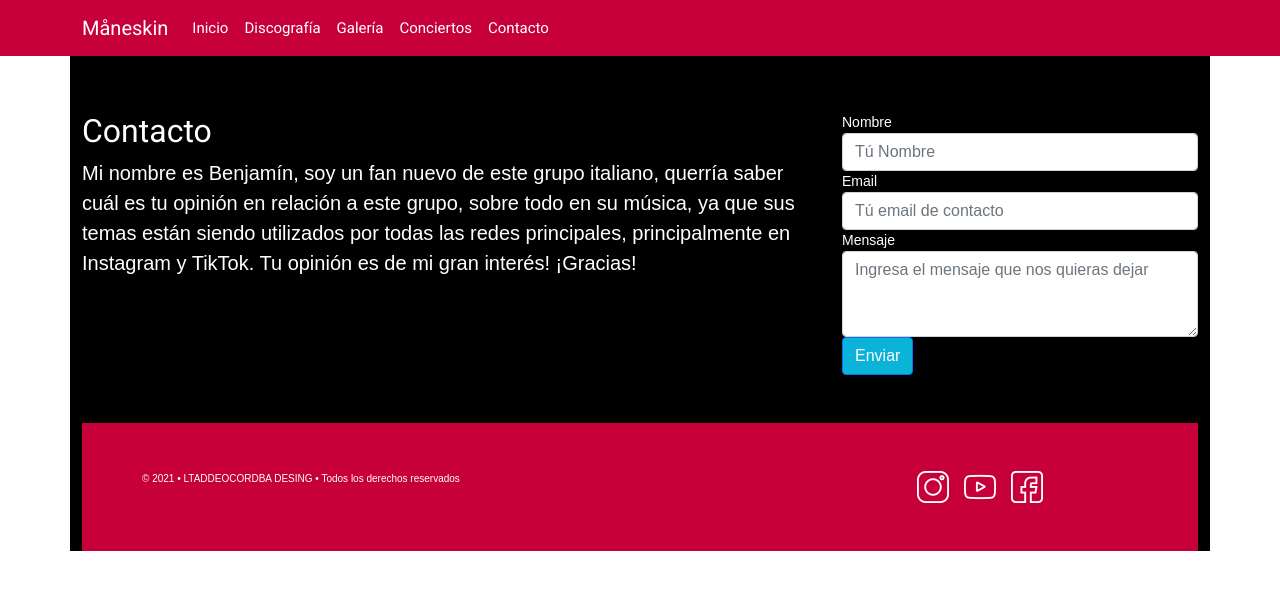
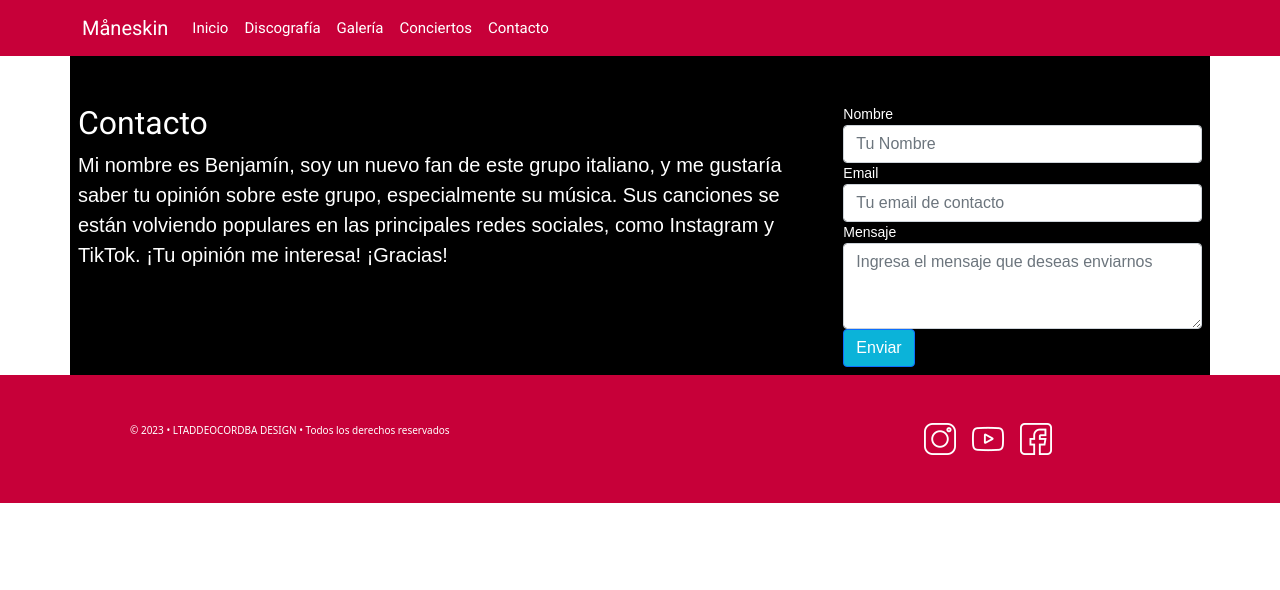
Before and after one commit to iosonobenjamin/maneskin_ltaddeoc, a plain HTML site: page contacto.html in a window 1280 px wide. Drawn offline with nearby package versions, Linux system fonts and the light colour scheme.

Commit message:
contacto.html

```diff
--- a/contacto.html
+++ b/contacto.html
@@ -1,14 +1,14 @@
 <!DOCTYPE html>
-<html lang="ES">
+<html lang="es">
 <head>
     <meta charset="UTF-8">
     <meta http-equiv="X-UA-Compatible" content="IE=edge">
     <meta name="viewport" content="width=device-width, initial-scale=1">
-    <meta name="author">
-    <meta name="keywords" content="Måneskin,maneskin,italia,eurovision,eurovision2021">
-    <title>Måneskin|Fan Page|Contacto</title>
+    <meta name="author" content="Tu Nombre o Autor"> <!-- Añade tu nombre o autor aquí -->
+    <meta name="keywords" content="Måneskin, maneskin, italia, eurovisión, eurovision2021">
+    <title>Måneskin | Fan Page | Contacto</title>
 
-    <!-- Style-->
+    <!-- Styles -->
     <link rel="icon" href="https://www.maneskin.it/wp-content/uploads/2021/02/cropped-favicon-maneskin-black-32x32.png" sizes="32x32">
     <link rel="icon" href="https://www.maneskin.it/wp-content/uploads/2021/02/cropped-favicon-maneskin-black-192x192.png" sizes="192x192">
     <link href="css/stylemaneskin.css" rel="stylesheet">
@@ -16,7 +16,7 @@
     <link href="https://fonts.googleapis.com/css2?family=Roboto&display=swap" rel="stylesheet">
 </head>
 <body>
-    <!-- NavegBar-->
+    <!-- Navegación -->
     <nav class="navbar navbar-expand-lg navbar-dark fixed-top navbar_style">
         <div class="container">
             <a class="navbar-brand" href="index.html">Måneskin</a>
@@ -25,9 +25,8 @@
             </button>
             <div class="collapse navbar-collapse" id="navbarResponsive">
                 <ul class="navbar-nav ml-auto navbar_style">
-                    <li class="nav-item active">
+                    <li class="nav-item">
                         <a class="nav-link" href="index.html">Inicio</a>
-                    </li>
                     </li>
                     <li class="nav-item">
                         <a class="nav-link" href="discografia.html">Discografía</a>
@@ -38,7 +37,7 @@
                     <li class="nav-item">
                         <a class="nav-link" href="conciertos.html">Conciertos</a>
                     </li>
-                    <li class="nav-item">
+                    <li class="nav-item active">
                         <a class="nav-link" href="contacto.html">Contacto</a>
                     </li>
                 </ul>
@@ -46,36 +45,39 @@
         </div>
     </nav>
     <!-- Contenido -->
-    <div class="container pt-3 body_style mb-5">
-        <div class="row mt-5 mb-5">
-        <div class="col-12 col-md-8 col-lg-8 text-left">
+    <div class="container mt-5 p-2 body_style">
+        <div class="row">
+            <div class="col-12 col-md-8 col-lg-8">
                 <h2 class="mt-5">Contacto</h2>
-            <p class="lead">Mi nombre es Benjamín, soy un fan nuevo de este grupo italiano, querría saber cuál es tu opinión en relación a este grupo, sobre todo en su música, ya que sus temas están siendo utilizados por todas las redes principales, principalmente en Instagram y TikTok. Tu opinión es de mi gran interés! ¡Gracias!</p>
+                <p class="lead">
+                    Mi nombre es Benjamín, soy un nuevo fan de este grupo italiano, y me gustaría saber tu opinión sobre este grupo, especialmente su música. Sus canciones se están volviendo populares en las principales redes sociales, como Instagram y TikTok. ¡Tu opinión me interesa! ¡Gracias!
+                </p>
             </div>
             <div class="col-12 col-md-4 col-lg-4 mt-5">
                 <form action="post" enctype="multipart/form-data">
                     <div class="form-group">
-                    <label for="exampleFormControlInput1">Nombre</label>
-                    <input type="text" class="form-control" id="exampleFormControlInput1" placeholder="Tú Nombre">
+                        <label for="nombre">Nombre</label>
+                        <input type="text" class="form-control" id="nombre" placeholder="Tu Nombre">
                     </div>
                     <div class="form-group">
-                    <label for="exampleInputEmail1">Email</label>
-                    <input type="email" class="form-control" id="exampleInputEmail1" aria-describedby="emailHelp" placeholder="Tú email de contacto">
+                        <label for="email">Email</label>
+                        <input type="email" class="form-control" id="email" aria-describedby="emailHelp" placeholder="Tu email de contacto">
                     </div>
                     <div class="form-group">
-                    <label for="exampleFormControlTextarea1">Mensaje</label>
-                    <textarea class="form-control" id="exampleFormControlTextarea1" rows="3" placeholder="Ingresa el mensaje que nos quieras dejar"></textarea>
+                        <label for="mensaje">Mensaje</label>
+                        <textarea class="form-control" id="mensaje" rows="3" placeholder="Ingresa el mensaje que deseas enviarnos"></textarea>
                     </div>
                     <button type="submit" class="btn btn-primary">Enviar</button>
                 </form>
             </div>
         </div>
-    <!--Pie de pagina-->
+    </div>
+    <!-- Pie de página -->
     <footer class="footer static-bottom footer_style">
         <div class="container">
             <div class="row p-5">
-                <div class="col-12 col-md-8 col-md-8 text-left">
-                    <p>© 2021 • LTADDEOCORDBA DESING • Todos los derechos reservados</p>
+                <div class="col-12 col-md-8 col-lg-8 text-left">
+                    <p>© 2023 • LTADDEOCORDBA DESIGN • Todos los derechos reservados</p>
                 </div>
                 <div class="col-12 col-md-4 col-lg-4 text-center">
                     <a href="https://www.instagram.com/maneskinofficial/?hl=es"><img src="img/iconos/instagram.png" alt="INSTAGRAM"></a>
@@ -85,7 +87,4 @@
             </div>
         </div>
     </footer>
-<script src="https://cdn.jsdelivr.net/npm/@popperjs/core@2.9.3/dist/umd/popper.min.js" integrity="sha384-W8fXfP3gkOKtndU4JGtKDvXbO53Wy8SZCQHczT5FMiiqmQfUpWbYdTil/SxwZgAN" crossorigin="anonymous"></script>
-<script src="https://cdn.jsdelivr.net/npm/bootstrap@5.1.1/dist/js/bootstrap.min.js" integrity="sha384-skAcpIdS7UcVUC05LJ9Dxay8AXcDYfBJqt1CJ85S/CFujBsIzCIv+l9liuYLaMQ/" crossorigin="anonymous"></script>
-</body>
-</html>
+    <script src="https://cdn.jsdelivr.net/npm/@popperjs/core@2.9.3/dist/umd/popper.min.js" integrity="sha384-W8fXfP3gkOKtndU4JGtKDvXbO53Wy8SZCQHczT5FMiiqmQfUpWb
```
Lines whose indentation alone changed are shown as unchanged.
